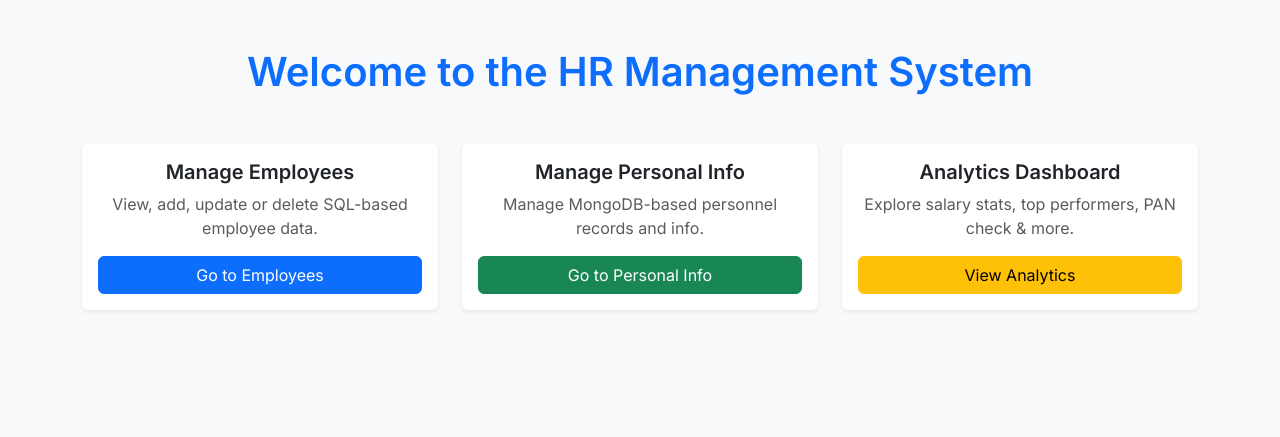
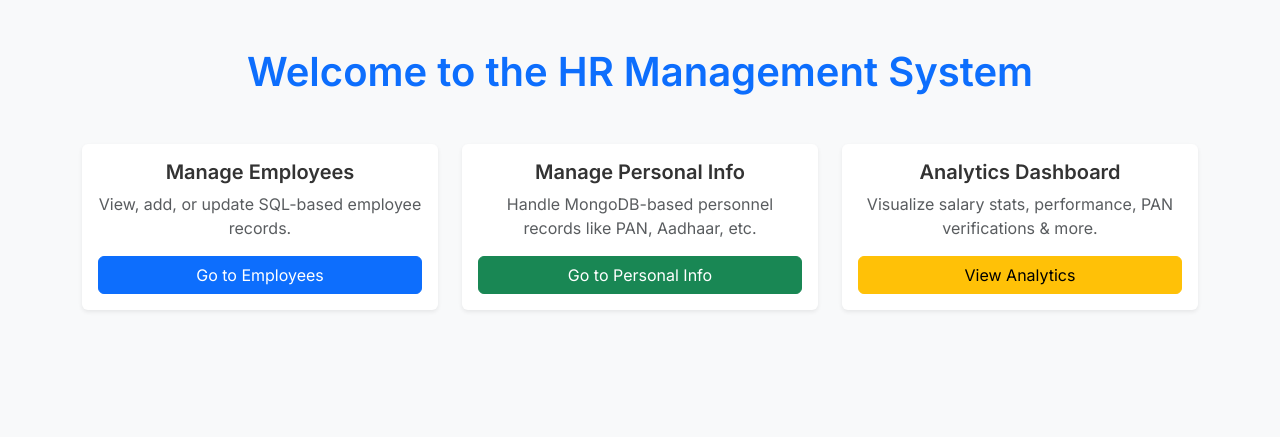
Before and after one commit to pratham1kruk/HR-management-system, a Flask app: page / in a window 1280 px wide. Shown: the top 437 px of the page. Run offline with Flask 3, Linux system fonts and the light colour scheme; some libraries are stand-ins or nearby versions.

Commit message:
index.html updates

```diff
--- a/backend/templates/index.html
+++ b/backend/templates/index.html
@@ -19,6 +19,9 @@
             transform: translateY(-5px);
             transition: all 0.2s ease-in-out;
         }
+        .card-title {
+            color: #333;
+        }
         footer {
             font-size: 0.9rem;
         }
@@ -29,31 +32,34 @@
         <h1 class="mb-5 text-center fw-bold text-primary">Welcome to the HR Management System</h1>
 
         <div class="row g-4 justify-content-center">
+            <!-- Manage Employees -->
             <div class="col-md-4">
                 <div class="card h-100 shadow-sm border-0">
                     <div class="card-body text-center">
                         <h5 class="card-title fw-semibold">Manage Employees</h5>
-                        <p class="card-text text-muted">View, add, update or delete SQL-based employee data.</p>
-                        <a href="/employees/" class="btn btn-primary w-100">Go to Employees</a>
+                        <p class="card-text text-muted">View, add, or update SQL-based employee records.</p>
+                        <a href="/employees/home" class="btn btn-primary w-100">Go to Employees</a>
                     </div>
                 </div>
             </div>
 
+            <!-- Manage Personal Info -->
             <div class="col-md-4">
                 <div class="card h-100 shadow-sm border-0">
                     <div class="card-body text-center">
                         <h5 class="card-title fw-semibold">Manage Personal Info</h5>
-                        <p class="card-text text-muted">Manage MongoDB-based personnel records and info.</p>
+                        <p class="card-text text-muted">Handle MongoDB-based personnel records like PAN, Aadhaar, etc.</p>
                         <a href="/mongo/" class="btn btn-success w-100">Go to Personal Info</a>
                     </div>
                 </div>
             </div>
 
+            <!-- Analytics Dashboard -->
             <div class="col-md-4">
                 <div class="card h-100 shadow-sm border-0">
                     <div class="card-body text-center">
                         <h5 class="card-title fw-semibold">Analytics Dashboard</h5>
-                        <p class="card-text text-muted">Explore salary stats, top performers, PAN check & more.</p>
+                        <p class="card-text text-muted">Visualize salary stats, performance, PAN verifications & more.</p>
                         <a href="/analytics/avg-salary" class="btn btn-warning w-100">View Analytics</a>
                     </div>
                 </div>
@@ -64,5 +70,8 @@
     <footer class="text-center py-3 bg-white border-top text-muted">
         &copy; 2025 HRMS | All rights reserved
     </footer>
+
+    <!-- Optional Bootstrap JS -->
+    <script src="https://cdn.jsdelivr.net/npm/bootstrap@5.3.0/dist/js/bootstrap.bundle.min.js"></script>
 </body>
 </html>
```
